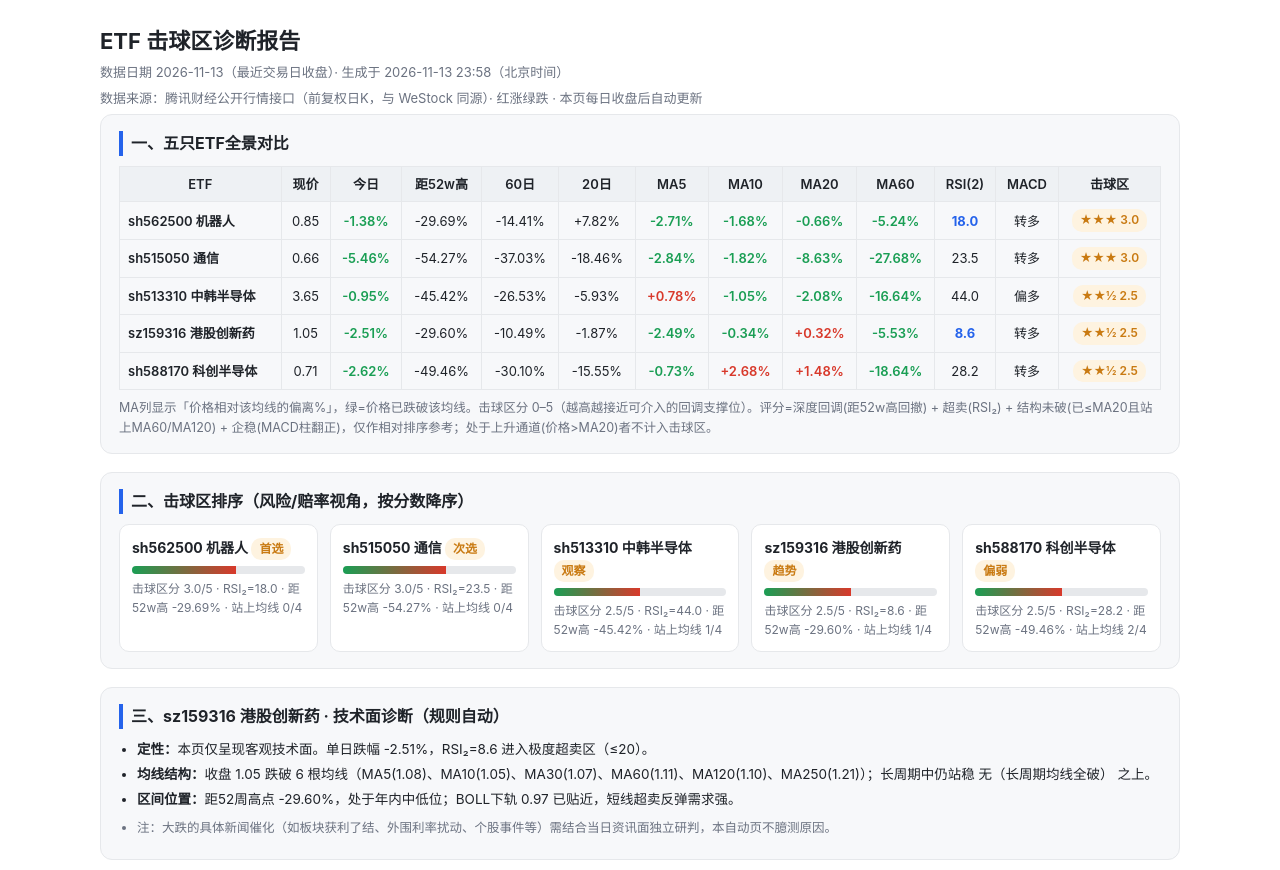
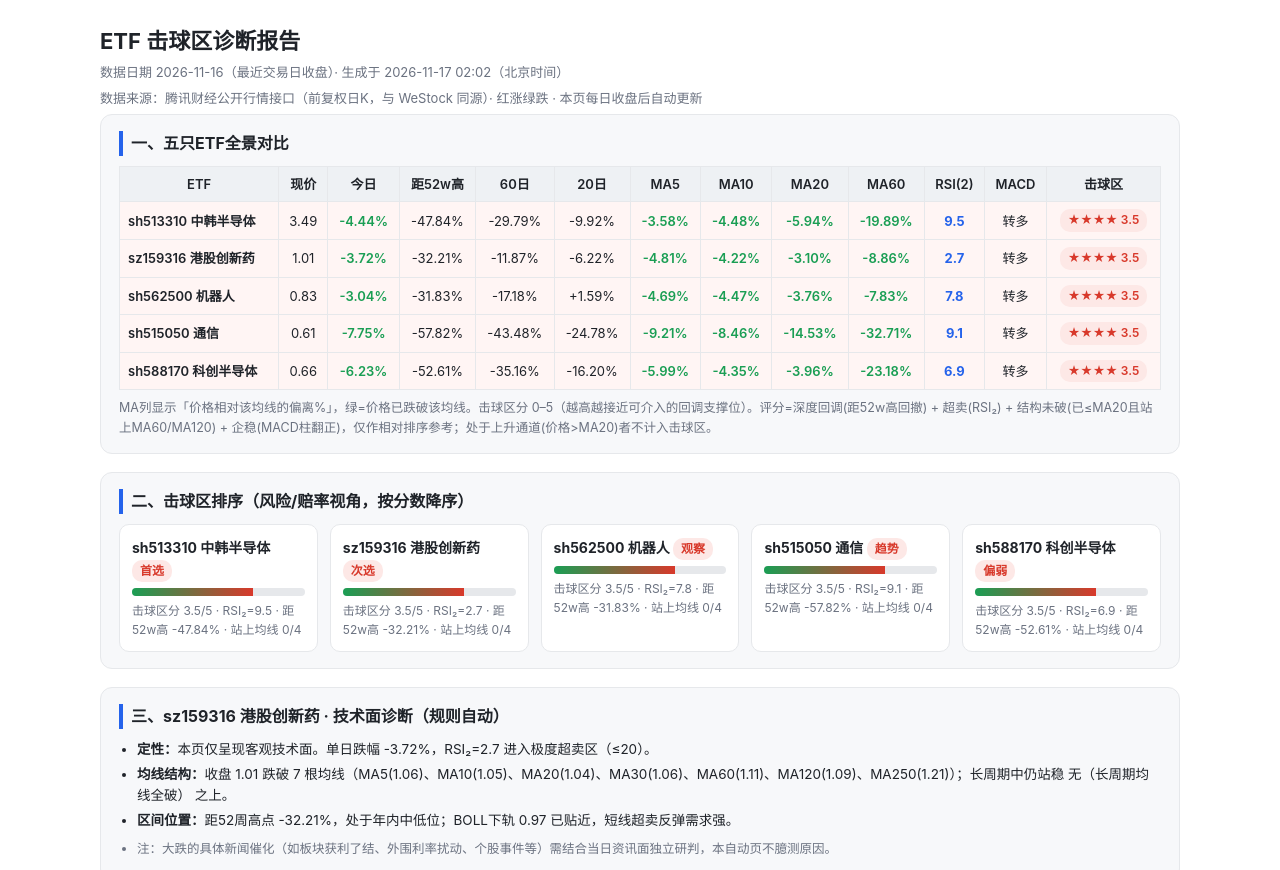
Before and after one commit to cyz87687/etf-strike-zone, a plain HTML site: page index.html in a window 1280 px wide. Shown: the top 870 px of the page. Drawn offline with Linux system fonts and the light colour scheme.

Commit message:
chore: 每日数据更新 2026-11-16

```diff
--- a/index.html
+++ b/index.html
@@ -3,7 +3,7 @@
 <head>
 <meta charset="UTF-8">
 <meta name="viewport" content="width=device-width, initial-scale=1.0">
-<title>ETF击球区诊断 · 2026-11-13</title>
+<title>ETF击球区诊断 · 2026-11-17</title>
 <style>
   :root{--up:#d8392b; --down:#1a9e54; --bg:#ffffff; --card:#f7f8fa;
     --line:#e6e8eb; --txt:#1f2329; --sub:#6b7280; --acc:#2563eb;}
@@ -43,7 +43,7 @@
 <body>
 <div class="wrap">
   <h1>ETF 击球区诊断报告</h1>
-  <div class="meta">数据日期 2026-11-13（最近交易日收盘）· 生成于 2026-11-13 23:58（北京时间）</div>
+  <div class="meta">数据日期 2026-11-16（最近交易日收盘）· 生成于 2026-11-17 02:02（北京时间）</div>
   <div class="meta">数据来源：腾讯财经公开行情接口（前复权日K，与 WeStock 同源）· 红涨绿跌 · 本页每日收盘后自动更新</div>
 
   <div class="card">
@@ -54,45 +54,45 @@
         <th>MA5</th><th>MA10</th><th>MA20</th><th>MA60</th><th>RSI(2)</th><th>MACD</th><th>击球区</th>
       </tr></thead>
       <tbody>
-      <tr>
+      <tr style="background:#fff5f4">
+        <td class="name">sh513310 中韩半导体</td>
+        <td>3.49</td><td class="down">-4.44%</td>
+        <td>-47.84%</td><td>-29.79%</td><td>-9.92%</td>
+        <td class="down">-3.58%</td><td class="down">-4.48%</td><td class="down">-5.94%</td><td class="down">-19.89%</td>
+        <td><b class="hl">9.5</b></td><td>转多</td>
+        <td><span class="tag t-hot">★★★★ 3.5</span></td>
+      </tr>
+      <tr style="background:#fff5f4">
+        <td class="name">sz159316 港股创新药</td>
+        <td>1.01</td><td class="down">-3.72%</td>
+        <td>-32.21%</td><td>-11.87%</td><td>-6.22%</td>
+        <td class="down">-4.81%</td><td class="down">-4.22%</td><td class="down">-3.10%</td><td class="down">-8.86%</td>
+        <td><b class="hl">2.7</b></td><td>转多</td>
+        <td><span class="tag t-hot">★★★★ 3.5</span></td>
+      </tr>
+      <tr style="background:#fff5f4">
         <td class="name">sh562500 机器人</td>
-        <td>0.85</td><td class="down">-1.38%</td>
-        <td>-29.69%</td><td>-14.41%</td><td>+7.82%</td>
-        <td class="down">-2.71%</td><td class="down">-1.68%</td><td class="down">-0.66%</td><td class="down">-5.24%</td>
-        <td><b class="hl">18.0</b></td><td>转多</td>
-        <td><span class="tag t-mid">★★★ 3.0</span></td>
+        <td>0.83</td><td class="down">-3.04%</td>
+        <td>-31.83%</td><td>-17.18%</td><td>+1.59%</td>
+        <td class="down">-4.69%</td><td class="down">-4.47%</td><td class="down">-3.76%</td><td class="down">-7.83%</td>
+        <td><b class="hl">7.8</b></td><td>转多</td>
+        <td><span class="tag t-hot">★★★★ 3.5</span></td>
       </tr>
-      <tr>
+      <tr style="background:#fff5f4">
         <td class="name">sh515050 通信</td>
-        <td>0.66</td><td class="down">-5.46%</td>
-        <td>-54.27%</td><td>-37.03%</td><td>-18.46%</td>
-        <td class="down">-2.84%</td><td class="down">-1.82%</td><td class="down">-8.63%</td><td class="down">-27.68%</td>
-        <td>23.5</td><td>转多</td>
-        <td><span class="tag t-mid">★★★ 3.0</span></td>
+        <td>0.61</td><td class="down">-7.75%</td>
+        <td>-57.82%</td><td>-43.48%</td><td>-24.78%</td>
+        <td class="down">-9.21%</td><td class="down">-8.46%</td><td class="down">-14.53%</td><td class="down">-32.71%</td>
+        <td><b class="hl">9.1</b></td><td>转多</td>
+        <td><span class="tag t-hot">★★★★ 3.5</span></td>
       </tr>
-      <tr>
-        <td class="name">sh513310 中韩半导体</td>
-        <td>3.65</td><td class="down">-0.95%</td>
-        <td>-45.42%</td><td>-26.53%</td><td>-5.93%</td>
-        <td class="up">+0.78%</td><td class="down">-1.05%</td><td class="down">-2.08%</td><td class="down">-16.64%</td>
-        <td>44.0</td><td>偏多</td>
-        <td><span class="tag t-mid">★★½ 2.5</span></td>
-      </tr>
-      <tr>
-        <td class="name">sz159316 港股创新药</td>
-        <td>1.05</td><td class="down">-2.51%</td>
-        <td>-29.60%</td><td>-10.49%</td><td>-1.87%</td>
-        <td class="down">-2.49%</td><td class="down">-0.34%</td><td class="up">+0.32%</td><td class="down">-5.53%</td>
-        <td><b class="hl">8.6</b></td><td>转多</td>
-        <td><span class="tag t-mid">★★½ 2.5</span></td>
-      </tr>
-      <tr>
+      <tr style="background:#fff5f4">
         <td class="name">sh588170 科创半导体</td>
-        <td>0.71</td><td class="down">-2.62%</td>
-        <td>-49.46%</td><td>-30.10%</td><td>-15.55%</td>
-        <td class="down">-0.73%</td><td class="up">+2.68%</td><td class="up">+1.48%</td><td class="down">-18.64%</td>
-        <td>28.2</td><td>转多</td>
-        <td><span class="tag t-mid">★★½ 2.5</span></td>
+        <td>0.66</td><td class="down">-6.23%</td>
+        <td>-52.61%</td><td>-35.16%</td><td>-16.20%</td>
+        <td class="down">-5.99%</td><td class="down">-4.35%</td><td class="down">-3.96%</td><td class="down">-23.18%</td>
+        <td><b class="hl">6.9</b></td><td>转多</td>
+        <td><span class="tag t-hot">★★★★ 3.5</span></td>
       </tr>
       </tbody>
     </table>
@@ -103,29 +103,29 @@
     <h2>二、击球区排序（风险/赔率视角，按分数降序）</h2>
     <div class="matrix">
       <div class="m-item">
-        <div class="nm">sh562500 机器人 <span class="tag t-mid">首选</span></div>
-        <div class="bar"><i style="width:60%"></i></div>
-        <div class="sc">击球区分 3.0/5 · RSI₂=18.0 · 距52w高 -29.69% · 站上均线 0/4</div>
+        <div class="nm">sh513310 中韩半导体 <span class="tag t-hot">首选</span></div>
+        <div class="bar"><i style="width:70%"></i></div>
+        <div class="sc">击球区分 3.5/5 · RSI₂=9.5 · 距52w高 -47.84% · 站上均线 0/4</div>
       </div>
       <div class="m-item">
-        <div class="nm">sh515050 通信 <span class="tag t-mid">次选</span></div>
-        <div class="bar"><i style="width:60%"></i></div>
-        <div class="sc">击球区分 3.0/5 · RSI₂=23.5 · 距52w高 -54.27% · 站上均线 0/4</div>
+        <div class="nm">sz159316 港股创新药 <span class="tag t-hot">次选</span></div>
+        <div class="bar"><i style="width:70%"></i></div>
+        <div class="sc">击球区分 3.5/5 · RSI₂=2.7 · 距52w高 -32.21% · 站上均线 0/4</div>
       </div>
       <div class="m-item">
-        <div class="nm">sh513310 中韩半导体 <span class="tag t-mid">观察</span></div>
-        <div class="bar"><i style="width:50%"></i></div>
-        <div class="sc">击球区分 2.5/5 · RSI₂=44.0 · 距52w高 -45.42% · 站上均线 1/4</div>
+        <div class="nm">sh562500 机器人 <span class="tag t-hot">观察</span></div>
+        <div class="bar"><i style="width:70%"></i></div>
+        <div class="sc">击球区分 3.5/5 · RSI₂=7.8 · 距52w高 -31.83% · 站上均线 0/4</div>
       </div>
       <div class="m-item">
-        <div class="nm">sz159316 港股创新药 <span class="tag t-mid">趋势</span></div>
-        <div class="bar"><i style="width:50%"></i></div>
-        <div class="sc">击球区分 2.5/5 · RSI₂=8.6 · 距52w高 -29.60% · 站上均线 1/4</div>
+        <div class="nm">sh515050 通信 <span class="tag t-hot">趋势</span></div>
+        <div class="bar"><i style="width:70%"></i></div>
+        <div class="sc">击球区分 3.5/5 · RSI₂=9.1 · 距52w高 -57.82% · 站上均线 0/4</div>
       </div>
       <div class="m-item">
-        <div class="nm">sh588170 科创半导体 <span class="tag t-mid">偏弱</span></div>
-        <div class="bar"><i style="width:50%"></i></div>
-        <div class="sc">击球区分 2.5/5 · RSI₂=28.2 · 距52w高 -49.46% · 站上均线 2/4</div>
+        <div class="nm">sh588170 科创半导体 <span class="tag t-hot">偏弱</span></div>
+        <div class="bar"><i style="width:70%"></i></div>
+        <div class="sc">击球区分 3.5/5 · RSI₂=6.9 · 距52w高 -52.61% · 站上均线 0/4</div>
       </div>
     </div>
   </div>
@@ -133,9 +133,9 @@
   <div class="card">
     <h2>三、sz159316 港股创新药 · 技术面诊断（规则自动）</h2>
     <ul>
-      <li><b>定性：</b>本页仅呈现客观技术面。单日跌幅 -2.51%，RSI₂=8.6 进入极度超卖区（≤20）。</li>
-      <li><b>均线结构：</b>收盘 1.05 跌破 6 根均线（MA5(1.08)、MA10(1.05)、MA30(1.07)、MA60(1.11)、MA120(1.10)、MA250(1.21)）；长周期中仍站稳 无（长周期均线全破） 之上。</li>
-      <li><b>区间位置：</b>距52周高点 -29.60%，处于年内中低位；BOLL下轨 0.97 已贴近，短线超卖反弹需求强。</li>
+      <li><b>定性：</b>本页仅呈现客观技术面。单日跌幅 -3.72%，RSI₂=2.7 进入极度超卖区（≤20）。</li>
+      <li><b>均线结构：</b>收盘 1.01 跌破 7 根均线（MA5(1.06)、MA10(1.05)、MA20(1.04)、MA30(1.06)、MA60(1.11)、MA120(1.09)、MA250(1.21)）；长周期中仍站稳 无（长周期均线全破） 之上。</li>
+      <li><b>区间位置：</b>距52周高点 -32.21%，处于年内中低位；BOLL下轨 0.97 已贴近，短线超卖反弹需求强。</li>
       <li class="note">注：大跌的具体新闻催化（如板块获利了结、外围利率扰动、个股事件等）需结合当日资讯面独立研判，本自动页不臆测原因。</li>
     </ul>
   </div>
@@ -147,14 +147,14 @@
       <tbody>
       <tr><td>BOLL下轨(20,2σ)</td><td>0.97</td><td>超卖反弹需求强，已贴近</td></tr>
       <tr><td>MA60（年线）</td><td>1.11</td><td><b>核心支撑</b>，不破则趋势未坏</td></tr>
-      <tr><td>MA120</td><td>1.10</td><td>中期多空分水岭</td></tr>
+      <tr><td>MA120</td><td>1.09</td><td>中期多空分水岭</td></tr>
       <tr><td>52周低位</td><td>0.96</td><td>下方终极防线</td></tr>
-      <tr><td>52周高位</td><td>1.49</td><td>距此 -29.60%</td></tr></tbody>
+      <tr><td>52周高位</td><td>1.49</td><td>距此 -32.21%</td></tr></tbody>
     </table>
     <ul style="margin-top:10px">
       <li><b>激进档：</b>贴近 BOLL下轨(0.97)～MA60(1.11) 区间小仓埋伏，<b>止损破 MA60(1.11)</b>。</li>
-      <li><b>稳健档：</b>等重新站回 MA20(1.05) 且放量确认后再跟进，避免下落途中接飞刀。</li>
-      <li><b>当前(1.05，-2.51%）：</b>RSI₂=8.6 极度超卖；MACD转多；已跌破 6 根均线（MA5(1.08)、MA10(1.05)、MA30(1.07)、MA60(1.11)、MA120(1.10)、MA250(1.21)），未见止跌信号前不宜满仓。</li></ul>
+      <li><b>稳健档：</b>等重新站回 MA20(1.04) 且放量确认后再跟进，避免下落途中接飞刀。</li>
+      <li><b>当前(1.01，-3.72%）：</b>RSI₂=2.7 极度超卖；MACD转多；已跌破 7 根均线（MA5(1.06)、MA10(1.05)、MA20(1.04)、MA30(1.06)、MA60(1.11)、MA120(1.09)、MA250(1.21)），未见止跌信号前不宜满仓。</li></ul>
     <div class="verdict">结论：估值/趋势技术面 = <b>具备抄底条件，但需分档、控仓、设止损</b>。优先等回踩 MA60 支撑区或重新站稳 MA20 再加重。</div>
   </div>
 
```
